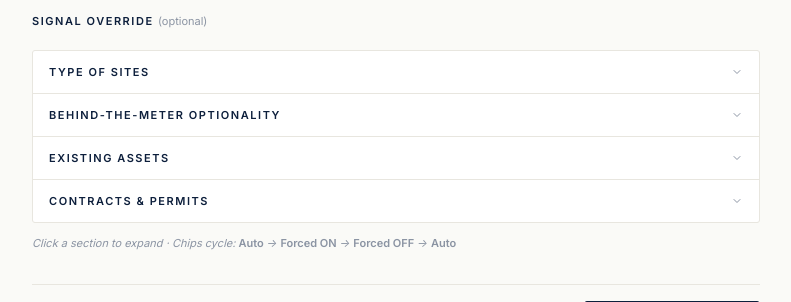
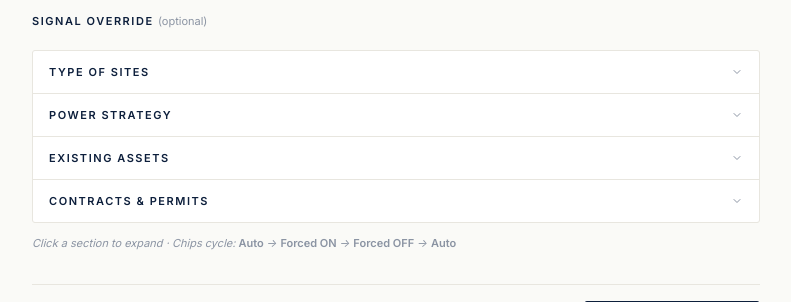
Before and after one commit to MuadDibPill/btsf-ddq-tool, a Flask app: page / in a window 1280 px wide. Shown: the part 793-1095 px from the top of the page, without its empty margins (244-1035 px from the left). Run offline with Flask 3, Linux system fonts and the light colour scheme.

Commit message:
Update index.html

```diff
--- a/ddq_web/templates/index.html
+++ b/ddq_web/templates/index.html
@@ -711,10 +711,10 @@
             </div>
           </div>
 
-          <!-- Behind-the-meter optionality -->
+          <!-- Power Strategy -->
           <div class="signals-section">
             <button type="button" class="signals-section-head" aria-expanded="false">
-              <span class="signals-section-title">Behind-the-meter optionality</span>
+              <span class="signals-section-title">Power Strategy</span>
               <span class="signals-section-count"></span>
               <svg class="signals-chevron" viewBox="0 0 24 24" fill="none" stroke="currentColor" stroke-width="2" stroke-linecap="round" stroke-linejoin="round">
                 <polyline points="6 9 12 15 18 9"/>
@@ -724,6 +724,7 @@
               <div class="signals-grid">
                 <div class="signal-chip" data-key="btm_gas"       data-state="auto">BTM gas</div>
                 <div class="signal-chip" data-key="btm_renewable" data-state="auto">BTM renewables</div>
+                <div class="signal-chip" data-key="ppa_present"   data-state="auto">PPA</div>
               </div>
             </div>
           </div>
@@ -757,7 +758,6 @@
             <div class="signals-section-body">
               <div class="signals-grid">
                 <div class="signal-chip" data-key="permits_in_place" data-state="auto">permits commission</div>
-                <div class="signal-chip" data-key="ppa_present"      data-state="auto">PPA</div>
               </div>
             </div>
           </div>
```
